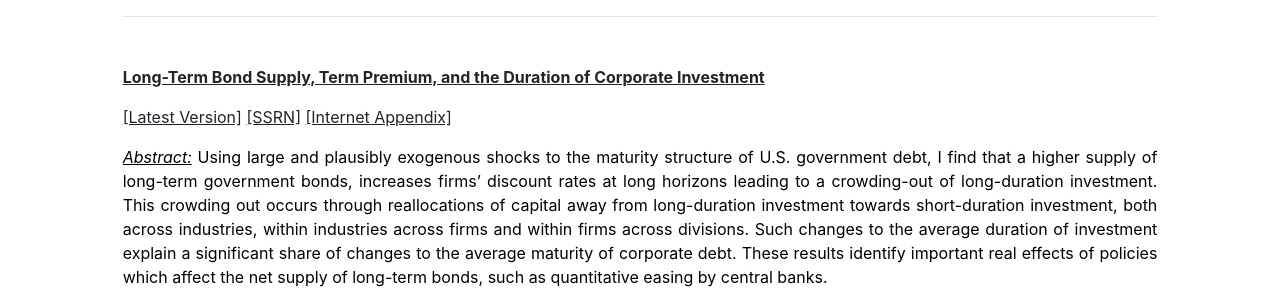
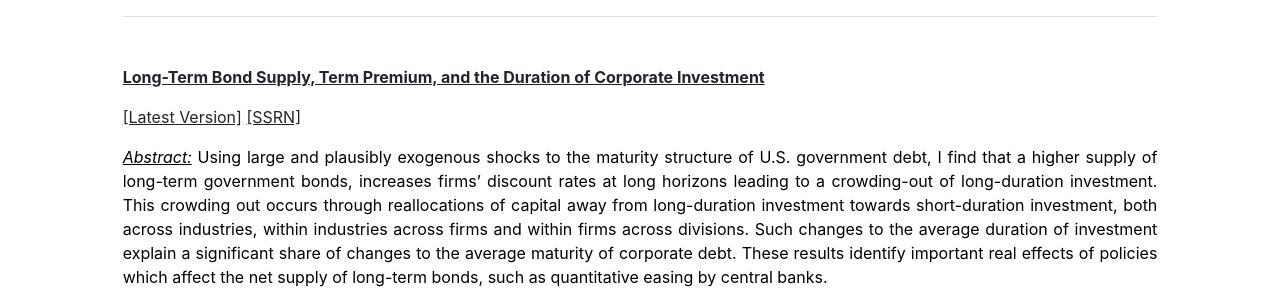
Before and after one commit to antoinehubertdefraisse/antoinehubertdefraisse.github.io, a Jekyll site: the page built from publications.md, in a window 1280 px wide. Shown: the part 207-507 px from the top of the page. Built offline with Jekyll 4.4.1, drawn with Linux system fonts in a browser that asks for light colours.

Commit message:
Update publications.html

```diff
--- a/_includes/publications.html
+++ b/_includes/publications.html
@@ -1,11 +1,10 @@
 <div class="row g-5 mb-5">
   <div>
     <h3 class="fw-bold border-bottom pb-3 mb-5">Working Papers</h3>
-  <p><a href="http://antoinehubertdefraisse.github.io/pdf/main_draft_wo_internetappendix.pdf" target="_blank"> <b>Long-Term Bond Supply, Term Premium, and the Duration of Corporate Investment</b>
+  <p><a href="http://antoinehubertdefraisse.github.io/pdf/JMP_Antoine_HubertdeFraisse.pdf" target="_blank"> <b>Long-Term Bond Supply, Term Premium, and the Duration of Corporate Investment</b>
       </a></p>
-    <p><a href="http://antoinehubertdefraisse.github.io/pdf/main_draft_wo_internetappendix.pdf" target="_blank">[Latest Version]</a>
+    <p><a href="http://antoinehubertdefraisse.github.io/pdf/JMP_Antoine_HubertdeFraisse.pdf" target="_blank">[Latest Version]</a>
 	    <a href="https://papers.ssrn.com/sol3/papers.cfm?abstract_id=4064763" target="_blank">[SSRN]</a>
-      <a href="http://antoinehubertdefraisse.github.io/pdf/main_draft_internetappendix.pdf" target="_blank">[Internet Appendix]</a>
     <p align="justify"> <u><em>Abstract:</em></u> Using large and plausibly exogenous shocks to the maturity structure of U.S. government debt, I find that a higher supply of long-term government bonds, increases firms’ discount rates at long horizons leading to a crowding-out of long-duration investment. This crowding out occurs through reallocations of capital away from long-duration investment towards short-duration investment, both across industries, within industries across firms and within firms across divisions. Such changes to the average duration of investment explain a significant share of changes to the average maturity of corporate debt. These results identify important real effects of policies which affect the net supply of long-term bonds, such as quantitative easing by central banks.	</p>
 	<p align="justify"> <u><em>Selected presentations:</em></u> EFA Doctoral Tutorial (2024, upcoming), SFS Cavalcade NA (2024), UCLA Anderson (2024), Berkeley Haas (2024), The Chicago Booth Treasury Markets Conference (2024), Dauphine Finance PhD Workshop (2024), Economic Letters Summer School at Bocconi (2024), AFA (2024), SED (2023), FIRS Annual Meeting (2023), Adam Smith Workshop (2023), Chicago Booth Finance Brownbag (2023), MFA (2023), FIFI Conference (2022), FIRS Annual Meeting Ph.D. Student Session (2022). </p>
 	 <p align="justify"> <u><em>Selected posters:</em></u> 21st Macro-Finance Workshop of the Macro Finance Society (2023), Macro Finance Research Program Summer Session for Young Scholars at UChicago (2022). </p>
```
